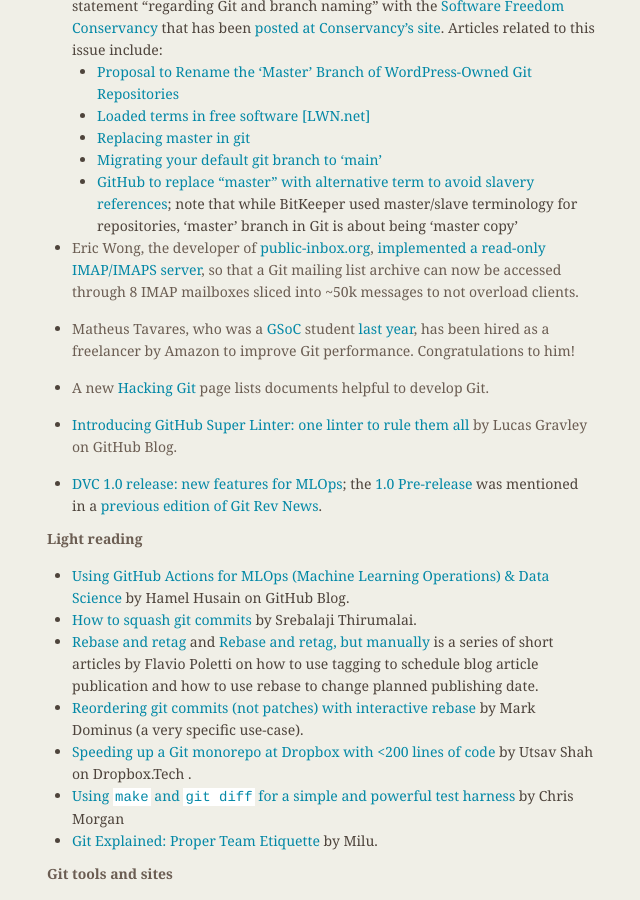
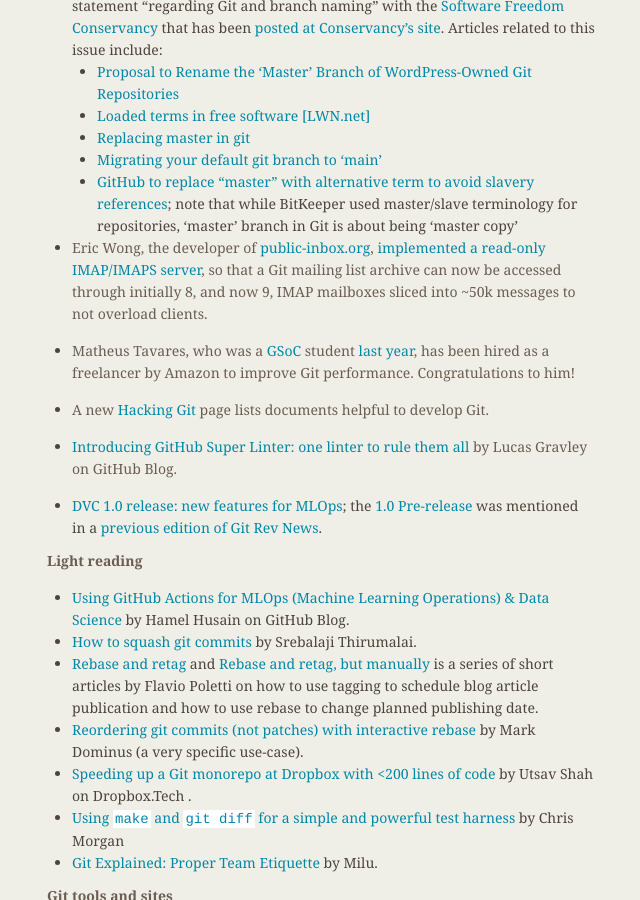
Before and after one commit to git/git.github.io, a Jekyll site: the page built from rev_news/drafts/edition-64.md, in a window 1280 px wide and 900 px high, scrolled down 2452 px. Shown: the whole window, without its empty margins (487-1127 px from the left). Built offline with Jekyll 4.4.1, drawn with Linux system fonts in a browser that asks for light colours.

Commit message:
rn-64: update public-inbox IMAP info

```diff
--- a/rev_news/drafts/edition-64.md
+++ b/rev_news/drafts/edition-64.md
@@ -174,8 +174,9 @@
 
 * Eric Wong, the developer of [public-inbox.org](https://public-inbox.org/README.html),
   [implemented a read-only IMAP/IMAPS server](https://lore.kernel.org/git/20200610184147.GA1887@dcvr/),
-  so that a Git mailing list archive can now be accessed through 8 IMAP
-  mailboxes sliced into ~50k messages to not overload clients.
+  so that a Git mailing list archive can now be accessed through
+  initially 8, and now 9, IMAP mailboxes sliced into ~50k messages to
+  not overload clients.
 
 * Matheus Tavares, who was a [GSoC](https://summerofcode.withgoogle.com/)
   student [last year](https://matheustavares.gitlab.io/gsoc/), has been
```
